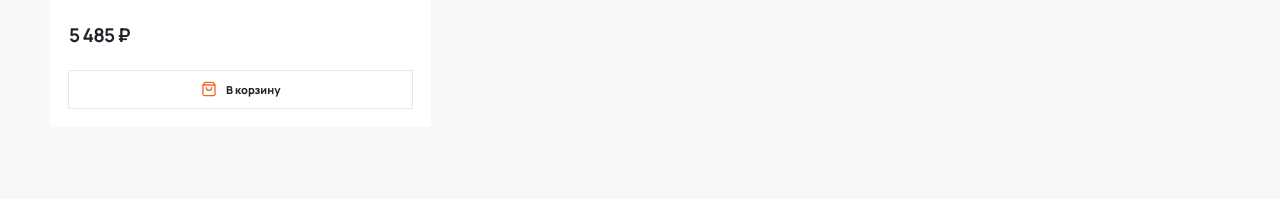
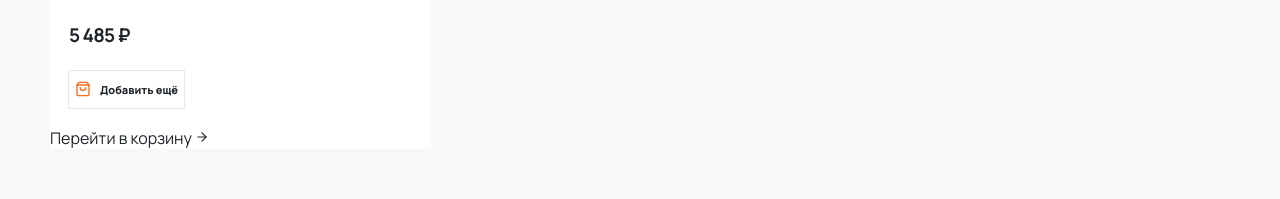
Before and after one commit to sllirik/stroi-universal, a React (Vite) app: page / in a window 1280 px wide. Both pictures are taken after a click on the button "В корзину". Shown: the part 1686-1885 px from the top of the page. Built offline with nearby package versions, Linux system fonts and the light colour scheme.

Commit message:
Show cart quantity and cart shortcut on product cards

```diff
--- a/src/App.tsx
+++ b/src/App.tsx
@@ -72,13 +72,17 @@ function Header() {
 }
 
 function ProductCard({ product }: { product: Product }) {
-  const { add } = useCart()
+  const { items, add } = useCart()
+  const quantityInCart = items.find(item => item.productId === product.id)?.quantity ?? 0
   return <article className="product-card">
     <Link to={`/product/${product.id}`} className="product-card-link">
-      <div className="product-image"><img src={product.image} alt={product.name}/><span className="image-arrow"><ArrowRight size={18}/></span></div>
+      <div className="product-image"><img src={product.image} alt={product.name}/><span className="image-arrow"><ArrowRight size={18}/></span>{quantityInCart > 0 && <span className="card-cart-count"><ShoppingBag size={13}/> В корзине: {quantityInCart}</span>}</div>
       <div className="product-info"><span className="product-category">{categories.find(c => c.id === product.category)?.name ?? 'Товары'}</span><h3>{product.name}</h3><strong>{rub(product.price)}</strong></div>
     </Link>
-    <button className="add-cart-button" onClick={() => add(product.id)}><ShoppingBag size={16}/> В корзину</button>
+    <div className="card-cart-actions">
+      <button className="add-cart-button" onClick={() => add(product.id)}><ShoppingBag size={16}/> {quantityInCart > 0 ? 'Добавить ещё' : 'В корзину'}</button>
+      {quantityInCart > 0 && <Link className="go-cart-button" to="/cart">Перейти в корзину <ArrowRight size={14}/></Link>}
+    </div>
   </article>
 }
 
```
